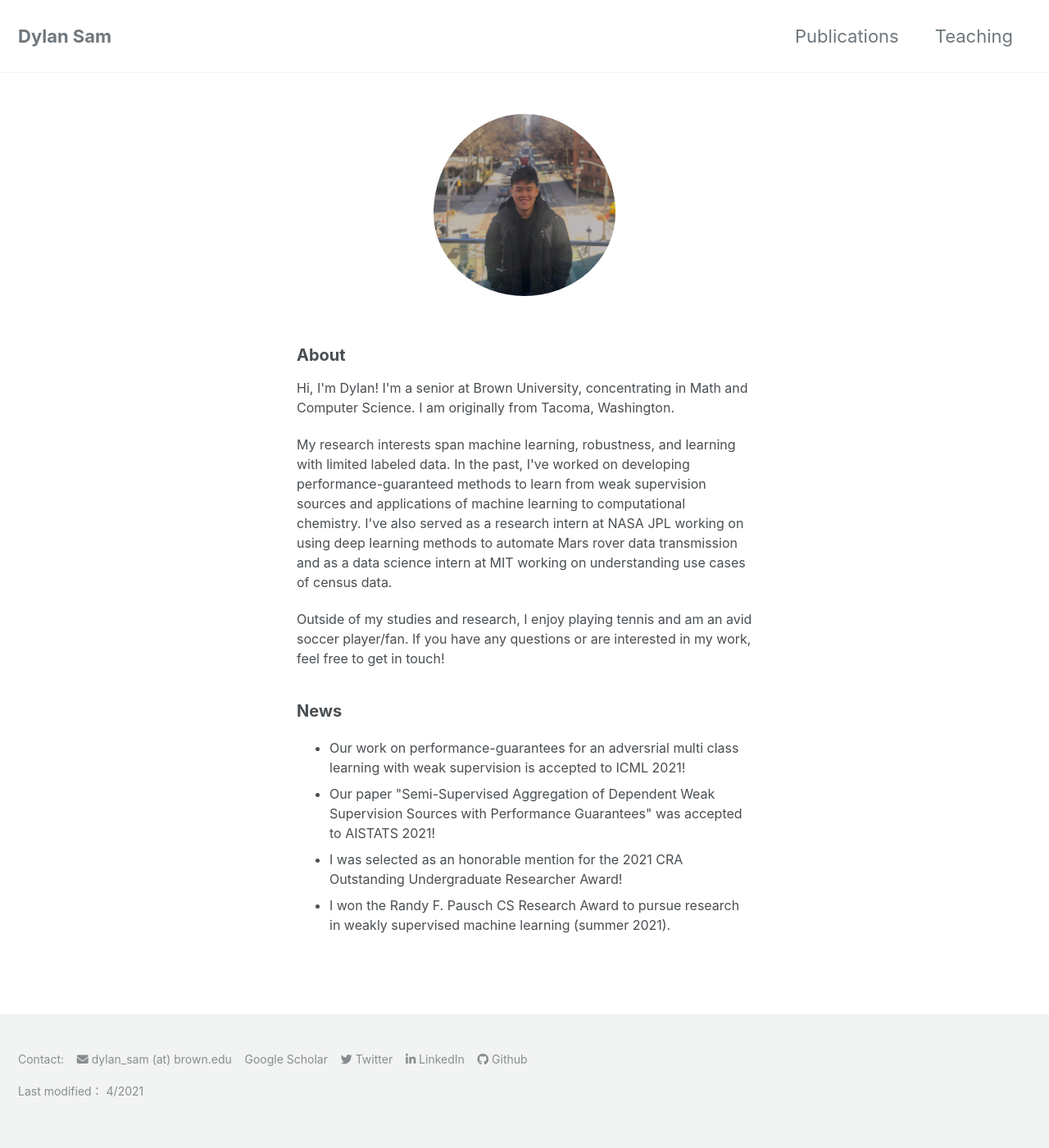
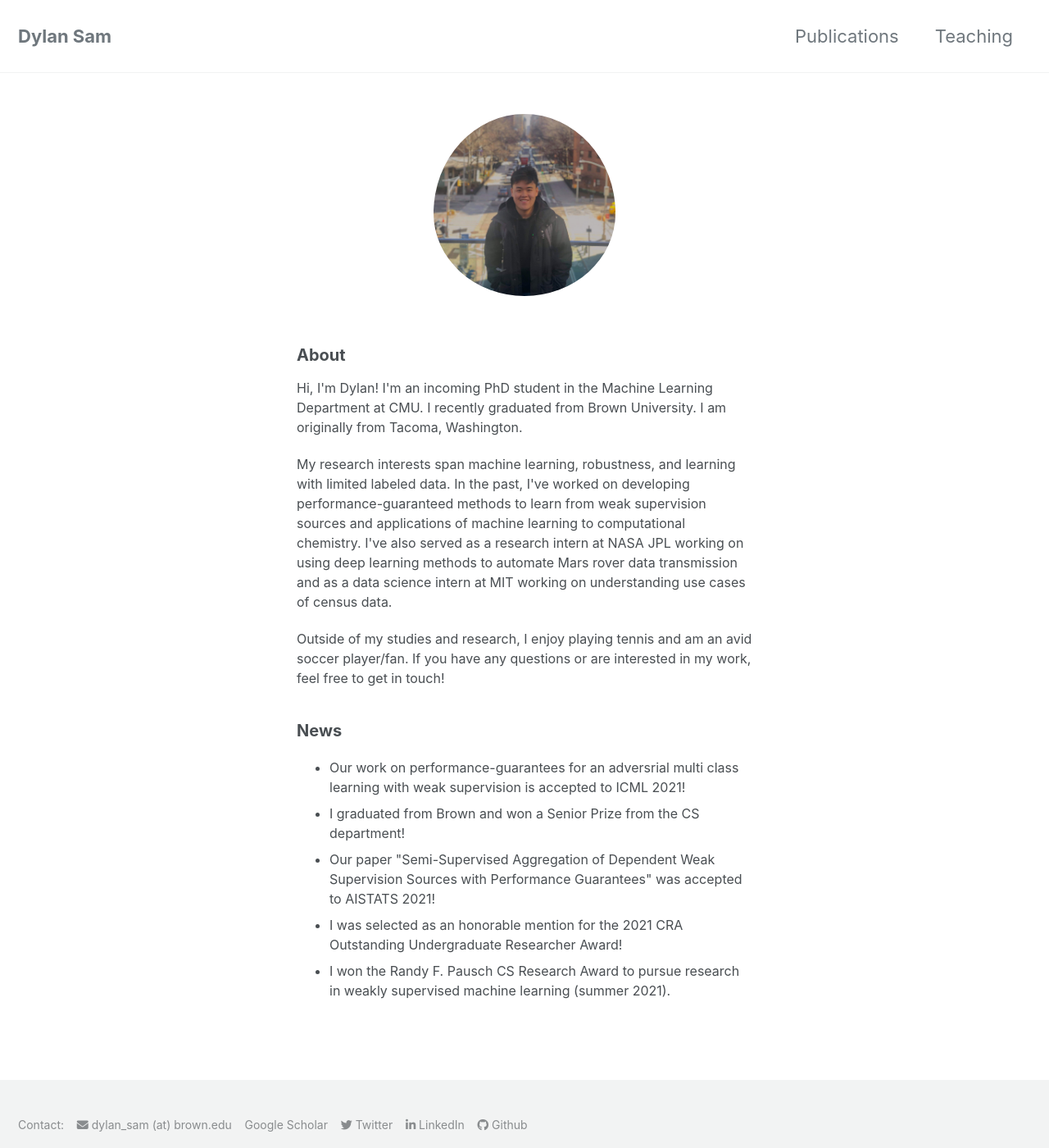
Before and after one commit to dsam99/dsam99.github.io, a Jekyll site: the page built from index.md, in a window 1280 px wide and 1400 px high. Shown: the whole window at 82% size. Built offline with Jekyll 4.4.1, drawn with Linux system fonts in a browser that asks for light colours; cached includes are drawn as plain includes; nearby versions of some CDN libraries; a style sheet for code colours, icons or effects is not loaded.

Commit message:
updating home

```diff
--- a/_layouts/home.html
+++ b/_layouts/home.html
@@ -11,7 +11,7 @@ layout: default
 	<h2>About</h2>
 
 	<p>
-		Hi, I'm Dylan! I'm a senior at Brown University, concentrating in Math and Computer Science. I am originally from Tacoma, Washington.
+		Hi, I'm Dylan! I'm an incoming PhD student in the Machine Learning Department at CMU. I recently graduated from Brown University. I am originally from Tacoma, Washington.
 	</p>
 
 
@@ -28,6 +28,7 @@ layout: default
 	<p>
 		<ul>
 			<li> Our work on performance-guarantees for an adversrial multi class learning with weak supervision is accepted to ICML 2021! </li>
+			<li> I graduated from Brown and won a Senior Prize from the CS department! </li>
 			<li> Our paper "Semi-Supervised Aggregation of Dependent Weak Supervision Sources with Performance Guarantees" was accepted to AISTATS 2021! </li>
 			<li> I was selected as an honorable mention for the 2021 CRA Outstanding Undergraduate Researcher Award!</li>
 			<li>I won the Randy F. Pausch CS Research Award to pursue research in weakly supervised machine learning (summer 2021). </li>
```
